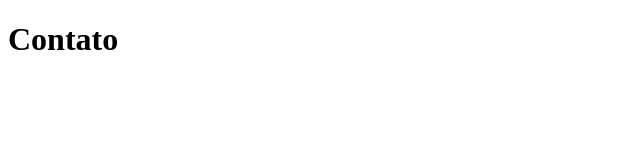
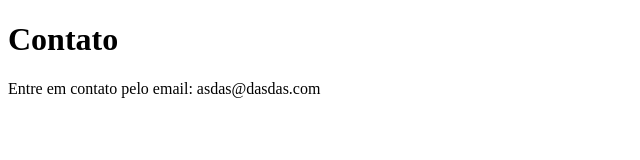
Before and after one commit to Fabriciovics/sistema-de-cadastro, a plain HTML site: page contato.html in a window 1280 px wide. Shown: the whole page, without its empty margins (0-640 px from the left). Drawn offline with Linux system fonts and the light colour scheme.

Commit message:
adicionando email de contato

```diff
--- a/contato.html
+++ b/contato.html
@@ -8,5 +8,6 @@
 </head>
 <body>
     <h1>Contato</h1>
+    <p>Entre em contato pelo email: asdas@dasdas.com</p>
 </body>
 </html>
```
